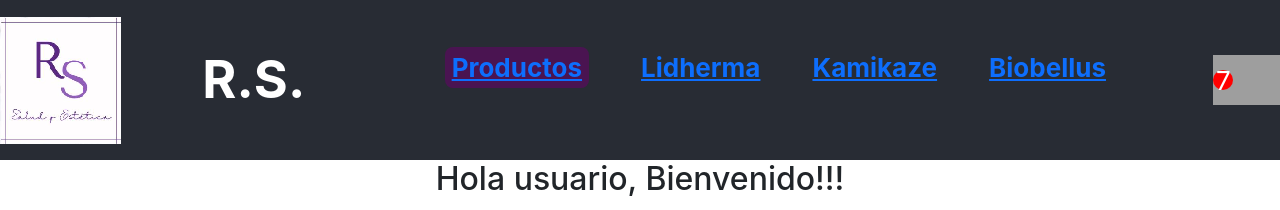
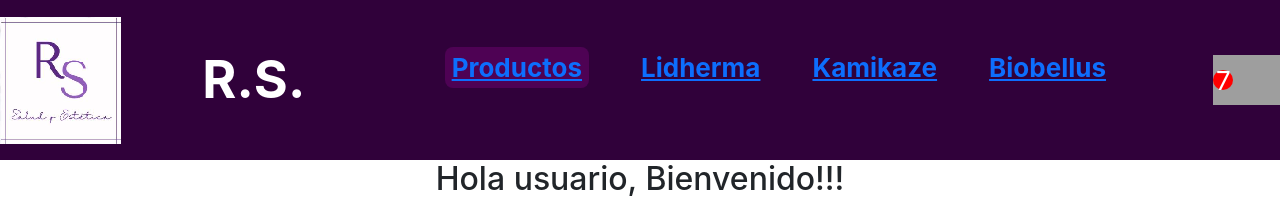
Before and after one commit to Arlye07/React-arielvillagra, a React (Create React App) app: page / in a window 1280 px wide. Shown: the top 210 px of the page. Built offline with nearby package versions, Linux system fonts and the light colour scheme; grey boxes are pictures that could not be loaded.

Commit message:
PreEntrega+VillagraA

```diff
--- a/src/App.css
+++ b/src/App.css
@@ -92,7 +92,7 @@ margin: 0 auto;
 }
 
 .App-header {
-  background-color: #282c34;
+  background-color: #30013a;
   min-height: 20vh;
   display: flex;
   flex-direction: row;
```
